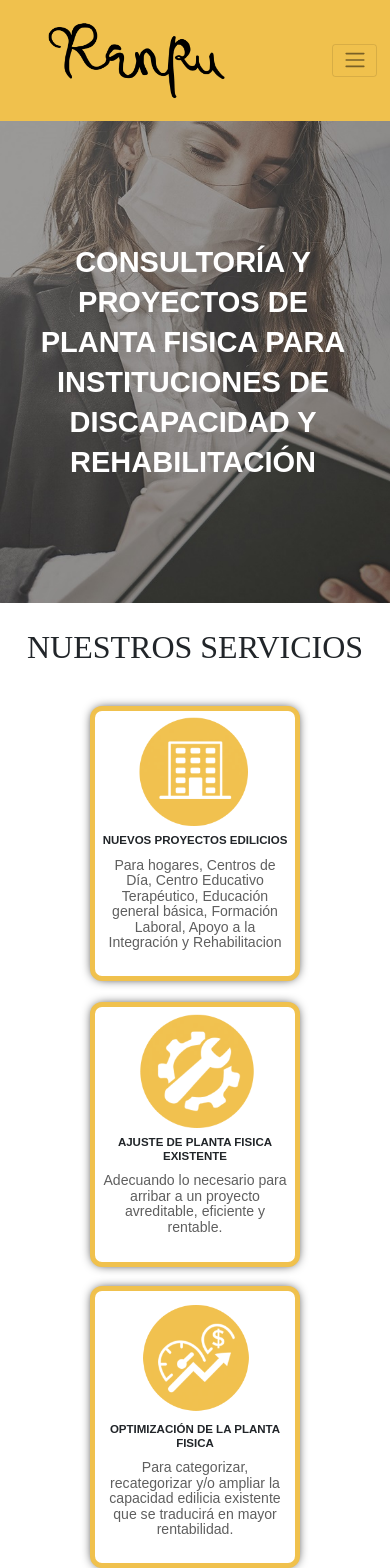
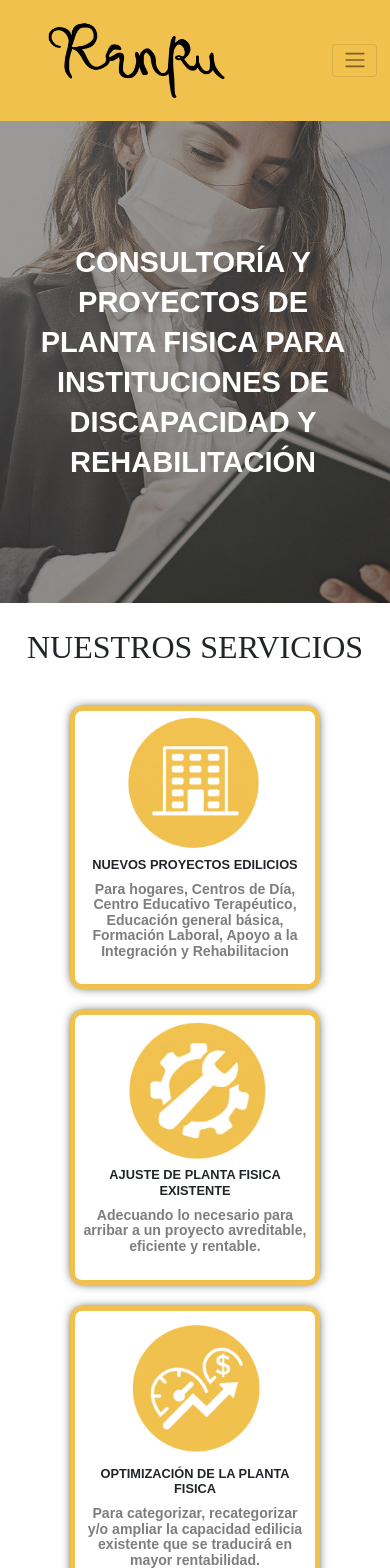
Before and after one commit to nicolasbeltran/rampu, an Angular app: page / in a window 390 px wide. Shown: the top 1568 px of the page. Built offline with nearby package versions, Linux system fonts and the light colour scheme.

Commit message:
Mejoras menores

```diff
--- a/src/app/card-servicios/card-servicios.component.css
+++ b/src/app/card-servicios/card-servicios.component.css
@@ -1,5 +1,5 @@
 .card {
-  width: 210px;
+  width: 250px;
   height: 93%;
   min-height: 236px;
   text-align: center;
@@ -14,10 +14,11 @@ img {
   margin: 0 auto;
 }
 .card-title {
-  font-weight: 700;
-  font-size: 0.9rem;
+  font-weight: 800;
+  font-size: 1rem;
 }
 .card-text {
   font-size: 1.1rem;
-  color: rgb(95, 95, 95);
+  color: rgb(126, 126, 126);
+  font-weight: 600;
 }
--- a/src/app/imagen-presentacion/imagen-presentacion.component.html
+++ b/src/app/imagen-presentacion/imagen-presentacion.component.html
@@ -1,6 +1,6 @@
 <div class="c-imagen">
  <!-- encabezado desktop -->
-<div class="d-none d-sm-block">
+<div class="d-none d-sm-block w-100">
   <img src="../../assets/foto ranpu cabecera.jpg" class="img-fluid w-100" alt="" />
 </div>
 <!-- encabezado mobile -->
--- a/src/styles.css
+++ b/src/styles.css
@@ -15,7 +15,7 @@
 
 @media (max-width: 960px) {
   html {
-    font-size: 80%;
+    font-size: 90%;
   }
 }
 @media (max-width: 720px) {
```
